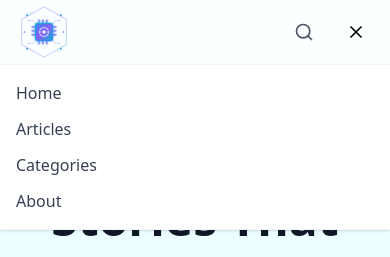
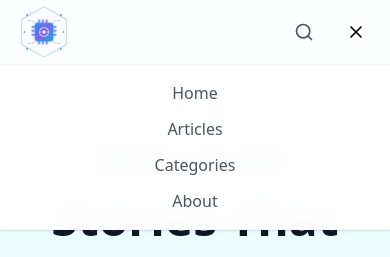
Before and after one commit to prem0406/modern-blog, a React (Vite) app: page / in a window 390 px wide. Both pictures are taken after a click on the button 356 px from the left and 32 px from the top of the page. Shown: the top 257 px of the page. Built offline with nearby package versions, Linux system fonts and the light colour scheme.

Commit message:
add navigation for mobile devices

```diff
--- a/src/home/header.tsx
+++ b/src/home/header.tsx
@@ -7,7 +7,8 @@ const Header = () => {
 
   const { toggleTheme, isDarkMode } = useThemeContext();
 
-  const linksClasses = `${isDarkMode ? "text-gray-300" : "text-gray-700"} ${isDarkMode ? "`hover:text-gray-900" : "hover:text-purple-600"} transition-colors font-medium`;
+  const linksClasses = `${isDarkMode ? "text-gray-300" : "text-gray-700"} ${isDarkMode ? "hover:text-gray-400" : "hover:text-purple-600"} transition-colors font-medium`;
+  const linksClassesMobile = `block ${linksClasses}`;
 
   return (
     <nav
@@ -71,30 +72,20 @@ const Header = () => {
         </div>
       </div>
       {menuOpen && (
-        <div className="md:hidden border-t border-gray-100 bg-white/95 backdrop-blur-md">
-          <div className="px-4 py-4 space-y-3">
-            <a
-              href="#"
-              className="block text-gray-700 hover:text-purple-600 transition-colors font-medium"
-            >
+        <div
+          className={`md:hidden  opacity-90 border-t ${isDarkMode ? "border-gray-700" : "border-gray-100"} ${isDarkMode ? "bg-gray-850" : "bg-white/80"} backdrop-blur-md`}
+        >
+          <div className="px-4 py-4 space-y-3 flex flex-col items-center">
+            <a href="/" className={linksClassesMobile}>
               Home
             </a>
-            <a
-              href="#"
-              className="block text-gray-700 hover:text-purple-600 transition-colors font-medium"
-            >
+            <a href="/blog" className={linksClassesMobile}>
               Articles
             </a>
-            <a
-              href="#"
-              className="block text-gray-700 hover:text-purple-600 transition-colors font-medium"
-            >
+            <a href="#" className={linksClassesMobile}>
               Categories
             </a>
-            <a
-              href="#"
-              className="block text-gray-700 hover:text-purple-600 transition-colors font-medium"
-            >
+            <a href="/about" className={linksClassesMobile}>
               About
             </a>
           </div>
```
